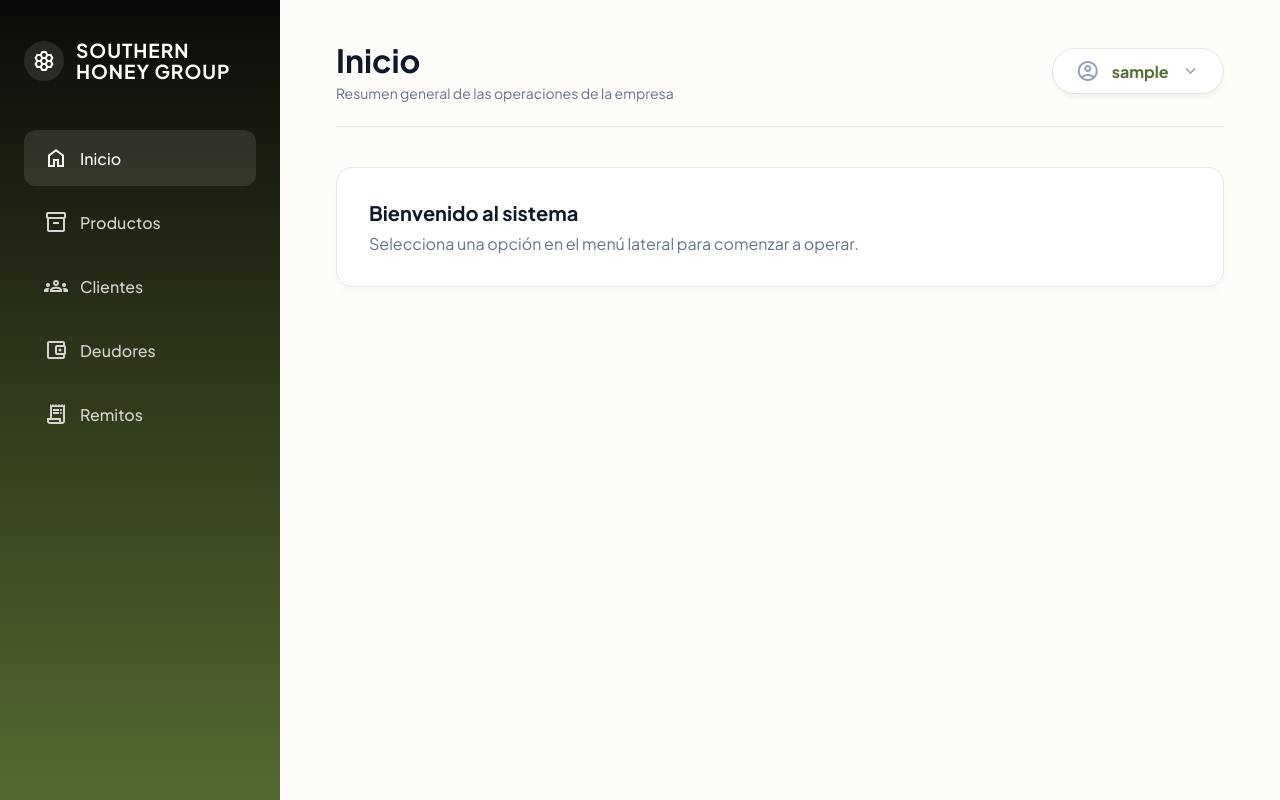
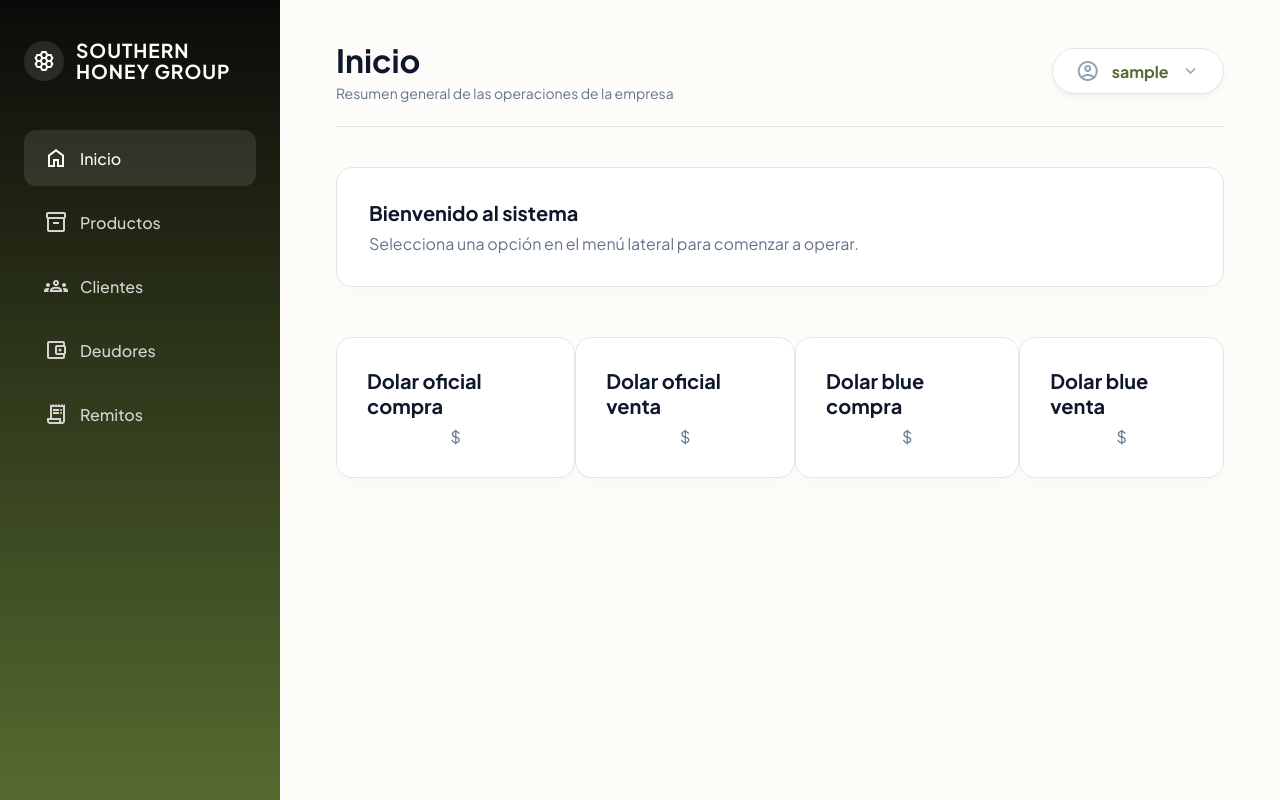
Before and after one commit to bautistaribotta/southern_honey_group, a Django app: page /inicio/ in a window 1280 px wide. Run offline with Django 5.2, Linux system fonts and the light colour scheme; the visitor is signed in with stand-in values (Sample User, id 1); data that the repository does not hold is empty.

Commit message:
Modifico la vista de Inicio para que contenga 4 tarjetas que muestran el valor del dolar y sus variantes, ademas, le envio los valores de la miel para utilizar a futuro

```diff
--- a/main/services.py
+++ b/main/services.py
@@ -2,28 +2,38 @@ import requests
 from bs4 import BeautifulSoup
 
 
-def get_cotizacion_oficial_venta():
+def get_cotizacion_oficial():
     url_dolar_oficial = "https://dolarapi.com/v1/dolares/oficial"
     try:
         respuesta = requests.get(url_dolar_oficial, verify=True)
-        resp_json = respuesta.json()
-        valor_dolar_oficial_venta = resp_json["venta"]
-        return valor_dolar_oficial_venta
+        datos = respuesta.json()
+        return {
+            "compra": datos.get("compra"),
+            "venta": datos.get("venta")
+        }
     except Exception as e:
         print(f"Error al obtener cotización oficial: {e}") # Quitar a futuro
-        return None
+        return {
+            "compra": None,
+            "venta": None
+        }
 
 
-def get_cotizacion_blue_venta():
+def get_cotizacion_blue():
     url_dolar_blue = "https://dolarapi.com/v1/dolares/blue"
     try:
         respuesta = requests.get(url_dolar_blue, verify=True)
-        resp_json = respuesta.json()
-        valor_dolar_blue_venta = resp_json["venta"]
-        return valor_dolar_blue_venta
+        datos = respuesta.json()
+        return {
+            "compra": datos.get("compra"),
+            "venta": datos.get("venta")
+        }
     except Exception as e:
-        print(f"Error al obtener cotización blue: {e}") # Quitar a futuro
-        return None
+        print(f"Error al obtener cotización oficial: {e}")  # Quitar a futuro
+        return {
+            "compra": None,
+            "venta": None
+        }
 
 
 def get_cotizacion_miel_clara():
--- a/main/static/inicio.css
+++ b/main/static/inicio.css
@@ -215,7 +215,7 @@ body {
   padding: 2rem;
   border-radius: 1rem;
   border: 1px solid var(--stone-200);
-  box-shadow: 0 10px 15px -3px rgba(0, 0, 0, 0.02);
+  box-shadow: 0 10px 15px -3px #00000005;
 }
 
 .tarjeta-info h3 {
@@ -228,3 +228,18 @@ body {
   color: var(--slate-500);
   font-size: 1rem;
 }
+
+#contenedor-cotizaciones {
+  display: flex;
+  flex-direction: row;
+  justify-content: space-between;
+  margin-top: 50px;
+}
+
+#contenedor-cotizaciones .tarjeta-info {
+  display: flex;
+  flex-direction: column;
+  justify-content: center;
+  align-items: center;
+  padding: 30px;
+}
--- a/main/templates/inicio.html
+++ b/main/templates/inicio.html
@@ -91,8 +91,25 @@
           <h3>Bienvenido al sistema</h3>
           <p>Selecciona una opción en el menú lateral para comenzar a operar.</p>
         </div>
+        <div id="contenedor-cotizaciones">
+          <article class="tarjeta-info">
+            <h3>Dolar oficial compra</h3>
+            <p>$ {{oficial.compra}}</p>
+          </article>
+          <article class="tarjeta-info">
+            <h3>Dolar oficial venta</h3>
+            <p>$ {{oficial.venta}}</p>
+          </article>
+          <article class="tarjeta-info">
+            <h3>Dolar blue compra</h3>
+            <p>$ {{blue.compra}}</p>
+          </article>
+          <article class="tarjeta-info">
+            <h3>Dolar blue venta</h3>
+            <p>$ {{blue.venta}}</p>
+          </article>
+        </div>
       </section>
-
     </main>
   </body>
 </html>
--- a/main/views.py
+++ b/main/views.py
@@ -1,9 +1,9 @@
+from .services import get_cotizacion_oficial, get_cotizacion_blue, get_cotizacion_miel_clara, get_cotizacion_miel_oscura
 from django.shortcuts import render, redirect
 from django.contrib.auth import authenticate, login as auth_login, logout as auth_logout
 from django.contrib.auth.decorators import login_required
 from django.core.paginator import Paginator
 from django.contrib import messages
-
 from .models import Producto, Cliente
 
 
@@ -36,7 +36,17 @@ para que se loguee. Todo esto implementado usando el wrapped @login_required
 
 @login_required(login_url='/')
 def inicio(request):
-    return render(request, "inicio.html")
+    dolar_oficial = get_cotizacion_oficial()
+    dolar_blue = get_cotizacion_blue()
+    miel_clara = get_cotizacion_miel_clara()
+    miel_oscura = get_cotizacion_miel_oscura()
+    contexto = {
+        "oficial": dolar_oficial,
+        "blue": dolar_blue,
+        "miel_clara": miel_clara,
+        "miel_oscura": miel_oscura
+    }
+    return render(request, "inicio.html", contexto)
 
 
 @login_required(login_url='/')
@@ -74,6 +84,7 @@ def clientes(request):
 def deudores(request):
     return render(request, "deudores.html")
 
+
 @login_required(login_url='/')
 def remitos(request):
     return render(request, "remitos.html")
```
